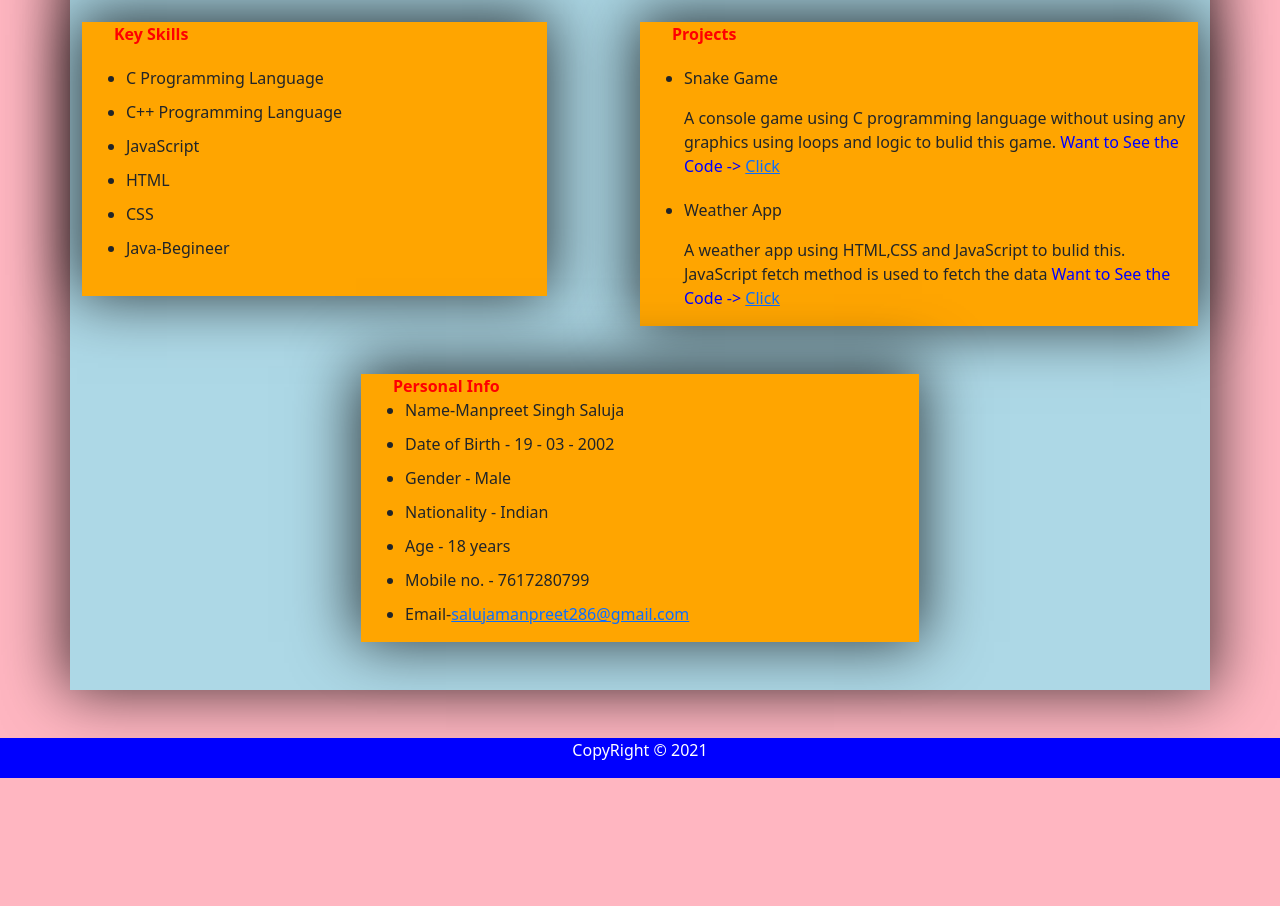
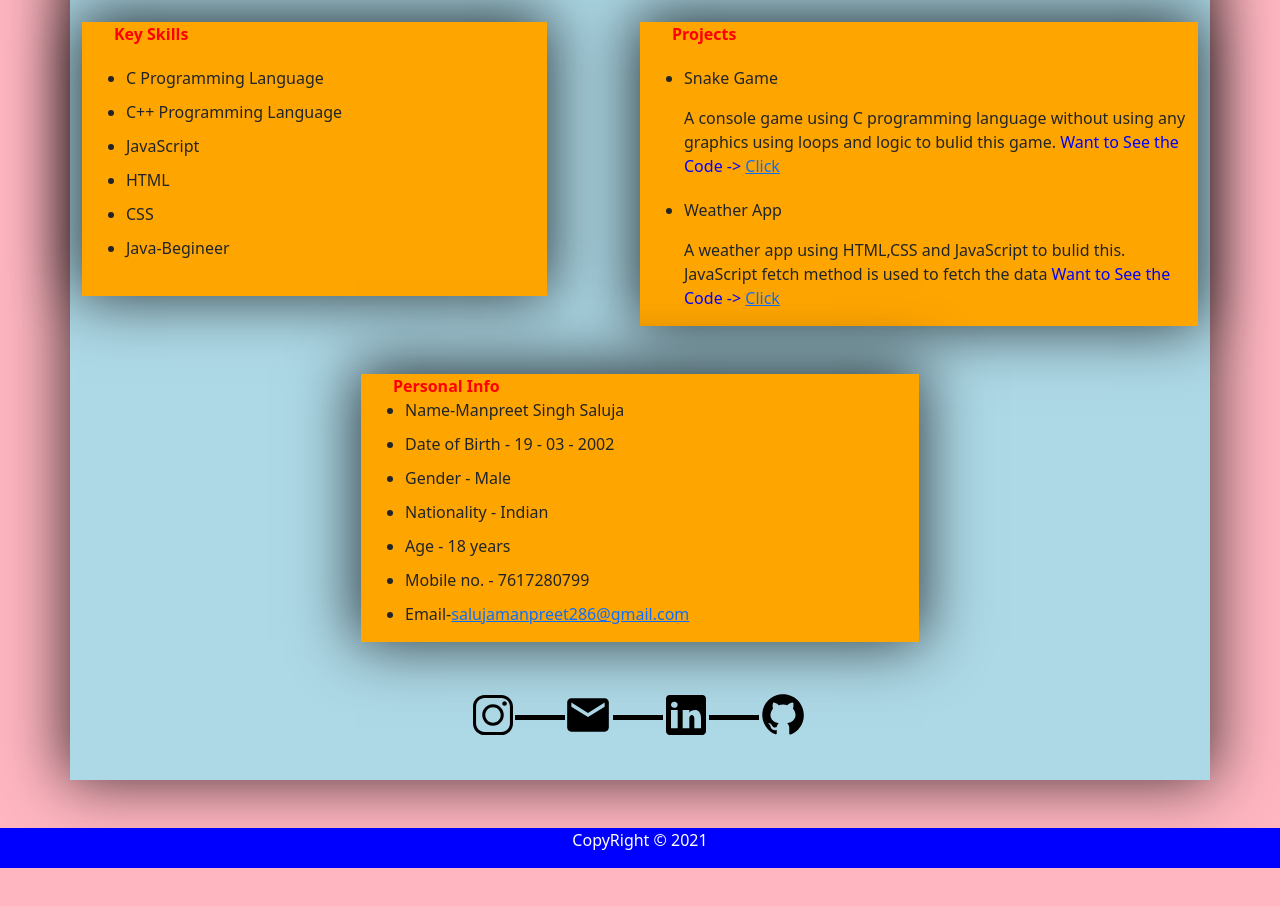
Before and after one commit to saluja717/resume, a plain HTML site: page First_page.html in a window 1280 px wide. Shown: the part 373-1279 px from the top of the page. Before the commit the page ends 1199 px from the top, so only its background shows below. Drawn offline with nearby package versions, Linux system fonts and the light colour scheme.

Commit message:
Change in Bottom

```diff
--- a/First_page.html
+++ b/First_page.html
@@ -90,6 +90,27 @@
         	<div class="col-lg-3"></div>
         </div>
 
+        <div class="row">
+
+          <div class="property">
+
+      <a href="#" id="mark">
+        <svg fill="#000000" xmlns="http://www.w3.org/2000/svg"  viewBox="0 0 26 26" width="40px" height="50px"><path d="M 7.546875 0 C 3.390625 0 0 3.390625 0 7.546875 L 0 18.453125 C 0 22.609375 3.390625 26 7.546875 26 L 18.453125 26 C 22.609375 26 26 22.609375 26 18.453125 L 26 7.546875 C 26 3.390625 22.609375 0 18.453125 0 Z M 7.546875 2 L 18.453125 2 C 21.527344 2 24 4.46875 24 7.546875 L 24 18.453125 C 24 21.527344 21.53125 24 18.453125 24 L 7.546875 24 C 4.472656 24 2 21.53125 2 18.453125 L 2 7.546875 C 2 4.472656 4.46875 2 7.546875 2 Z M 20.5 4 C 19.671875 4 19 4.671875 19 5.5 C 19 6.328125 19.671875 7 20.5 7 C 21.328125 7 22 6.328125 22 5.5 C 22 4.671875 21.328125 4 20.5 4 Z M 13 6 C 9.144531 6 6 9.144531 6 13 C 6 16.855469 9.144531 20 13 20 C 16.855469 20 20 16.855469 20 13 C 20 9.144531 16.855469 6 13 6 Z M 13 8 C 15.773438 8 18 10.226563 18 13 C 18 15.773438 15.773438 18 13 18 C 10.226563 18 8 15.773438 8 13 C 8 10.226563 10.226563 8 13 8 Z"/></svg>
+      </a>
+
+      <a href="#" id="mark1"><svg xmlns="http://www.w3.org/2000/svg" height="50" viewBox="0 0 24 24" width="50"><path d="M0 0h24v24H0z" fill="none"/><path d="M20 4H4c-1.1 0-1.99.9-1.99 2L2 18c0 1.1.9 2 2 2h16c1.1 0 2-.9 2-2V6c0-1.1-.9-2-2-2zm0 4l-8 5-8-5V6l8 5 8-5v2z"/></svg></a>
+
+
+       <a href="#" id="mark3"> <svg fill="#000000" xmlns="http://www.w3.org/2000/svg"  viewBox="0 0 24 24" width="40px" height="50px"><path d="M 21.800781 0 L 2.199219 0 C 1 0 0 1 0 2.199219 L 0 21.800781 C 0 23 1 24 2.199219 24 L 21.800781 24 C 23 24 24 23 24 21.800781 L 24 2.199219 C 24 1 23 0 21.800781 0 Z M 7 20 L 3 20 L 3 9 L 7 9 Z M 5 7.699219 C 3.800781 7.699219 3 6.898438 3 5.898438 C 3 4.800781 3.800781 4 5 4 C 6.199219 4 7 4.800781 7 5.800781 C 7 6.898438 6.199219 7.699219 5 7.699219 Z M 21 20 L 17 20 L 17 14 C 17 12.398438 15.898438 12 15.601563 12 C 15.300781 12 14 12.199219 14 14 C 14 14.199219 14 20 14 20 L 10 20 L 10 9 L 14 9 L 14 10.601563 C 14.601563 9.699219 15.601563 9 17.5 9 C 19.398438 9 21 10.5 21 14 Z"/></svg></a>
+
+
+      <a href="#" id="clean">
+      <?xml version="1.0"?><svg fill="#000000" xmlns="http://www.w3.org/2000/svg"  viewBox="0 0 24 24" width="50px" height="50px">    <path d="M10.9,2.1c-4.6,0.5-8.3,4.2-8.8,8.7c-0.5,4.7,2.2,8.9,6.3,10.5C8.7,21.4,9,21.2,9,20.8v-1.6c0,0-0.4,0.1-0.9,0.1 c-1.4,0-2-1.2-2.1-1.9c-0.1-0.4-0.3-0.7-0.6-1C5.1,16.3,5,16.3,5,16.2C5,16,5.3,16,5.4,16c0.6,0,1.1,0.7,1.3,1c0.5,0.8,1.1,1,1.4,1 c0.4,0,0.7-0.1,0.9-0.2c0.1-0.7,0.4-1.4,1-1.8c-2.3-0.5-4-1.8-4-4c0-1.1,0.5-2.2,1.2-3C7.1,8.8,7,8.3,7,7.6c0-0.4,0-0.9,0.2-1.3 C7.2,6.1,7.4,6,7.5,6c0,0,0.1,0,0.1,0C8.1,6.1,9.1,6.4,10,7.3C10.6,7.1,11.3,7,12,7s1.4,0.1,2,0.3c0.9-0.9,2-1.2,2.5-1.3 c0,0,0.1,0,0.1,0c0.2,0,0.3,0.1,0.4,0.3C17,6.7,17,7.2,17,7.6c0,0.8-0.1,1.2-0.2,1.4c0.7,0.8,1.2,1.8,1.2,3c0,2.2-1.7,3.5-4,4 c0.6,0.5,1,1.4,1,2.3v2.6c0,0.3,0.3,0.6,0.7,0.5c3.7-1.5,6.3-5.1,6.3-9.3C22,6.1,16.9,1.4,10.9,2.1z"/></svg></a>
+
+</div>
+
+        </div>
+
      </div>
       <div class="row mb-5 mt-5 foot"><p>CopyRight &copy; 2021</p></div>
    </div>
--- a/boot.css
+++ b/boot.css
@@ -96,6 +96,65 @@ b
 	font-variant-caps: small-caps;
 	text-align: center;
 }
+
+  #mark::after
+    {
+      content: "";
+      position: absolute;
+      width:50px;
+      height: 20px;
+      margin-left: 2px;
+      border-top:5px solid black;
+      top: 25px;
+    }
+      #mark1::after
+    {
+      content: "";
+      position: absolute;
+      width:50px;
+      height:20px;
+
+      border-top:5px solid black;
+      top: 25px;
+    }
+     #mark3::after
+    {
+      content: "";
+      position: absolute;
+      width:50px;
+      height:20px;
+      margin-left: 3px;
+      border-top:5px solid black;
+      top: 25px;
+    }
+    #clean::after
+    {
+      content: "";
+      display: none;
+    }
+    .property
+    {
+      position: relative;
+      display: flex;
+      flex-direction: row;
+         margin-bottom: 40px;
+      justify-content: center;
+
+    }
+    #mark
+    {
+      margin-right: 50px;
+    }
+     #mark1
+    {
+      margin-right: 53px;
+    }
+     #mark3
+    {
+      margin-right: 52px;
+    }
+
+
 @media screen and (max-width: 311px)
 {
 	#check
```
Also changed, not shown: sample.html (added, +52 -0 lines).
